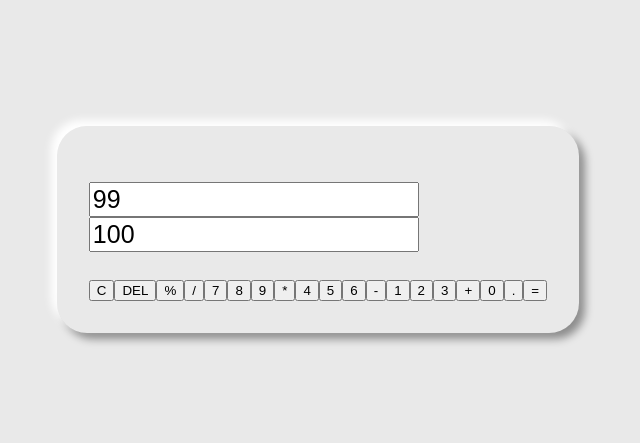
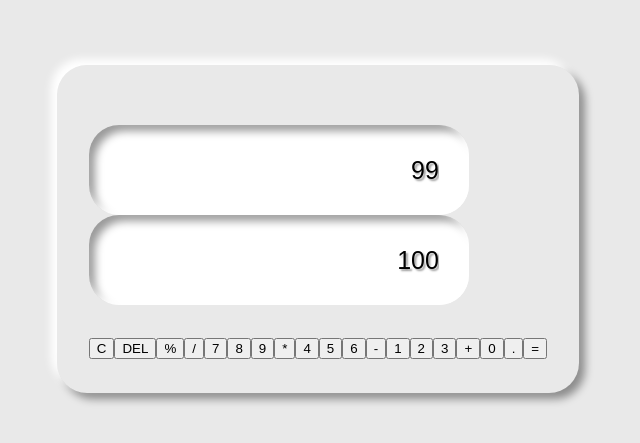
Before and after one commit to szopian/calculator-react, a React (Create React App) app: page / in a window 1280 px wide. Shown: the part 171-614 px from the top of the page, without its empty margins (322-962 px from the left). Built offline with nearby package versions, Linux system fonts and the light colour scheme.

Commit message:
add style

```diff
--- a/src/App.css
+++ b/src/App.css
@@ -1,8 +1,10 @@
+@import url("https://fonts.googleapis.com/css2?family=Architects+Daughter&display=swap");
+
 .App {
   margin: 0;
   padding: 0;
   box-sizing: border-box;
   background-color: #e9e9e9;
-  /* font-family: ; */
+  font-family: "Architects Daughter", cursive;
   font-size: 20px;
 }
--- a/src/App.js
+++ b/src/App.js
@@ -6,9 +6,7 @@ import Layout from "./components/Layout";
 function App() {
   return (
     <div className="App">
-      <div className="Body">
-        <Layout />
-      </div>
+      <Layout />
     </div>
   );
 }
--- a/src/components/Layout.css
+++ b/src/components/Layout.css
@@ -1,5 +1,6 @@
 :root {
   --box-shadow: -6px -6px 9px #fff, 6px 6px 9px rgba(0, 0, 0, 0.4);
+  --inset-shadow: inset -6px -6px 9px #fff, inset 6px 6px 9px rgba(0, 0, 0, 0.4);
 }
 
 .frame {
--- a/src/components/Output.js
+++ b/src/components/Output.js
@@ -1,5 +1,5 @@
 import React from "react";
-import OutputRow from "../components/OutputRow";
+import OutputRow from "./OutputRow";
 
 const Output = (props) => {
   return (
--- a/src/components/OutputRow.css
+++ b/src/components/OutputRow.css
@@ -0,0 +1,15 @@
+:root {
+  --box-shadow: -6px -6px 9px #fff, 6px 6px 9px rgba(0, 0, 0, 0.4);
+  --inset-shadow: inset -6px -6px 9px #fff, inset 6px 6px 9px rgba(0, 0, 0, 0.4);
+}
+
+.screen {
+  width: 320px;
+  height: 60px;
+  padding: 15px 30px;
+  text-align: right;
+  border: none;
+  border-radius: 30px;
+  text-shadow: -1px -1px 2px #fff, 2px 2px 2px rgba(0, 0, 0, 0.4);
+  box-shadow: var(--inset-shadow);
+}
--- a/src/components/OutputRow.js
+++ b/src/components/OutputRow.js
@@ -7,7 +7,7 @@ const OutputRow = (props) => {
       <input
         type="text"
         readOnly
-        className="scren"
+        className="screen"
         style={props.textSize}
         value={props.value}
       ></input>
```
